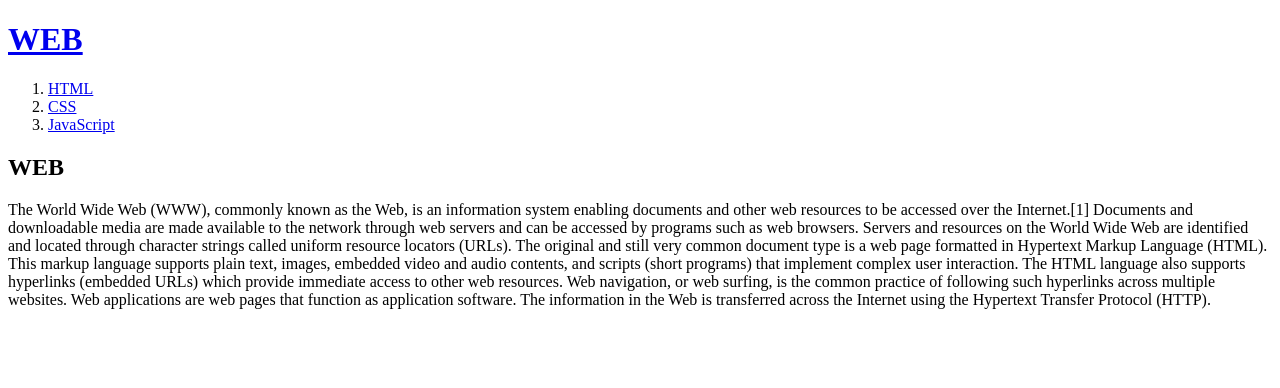
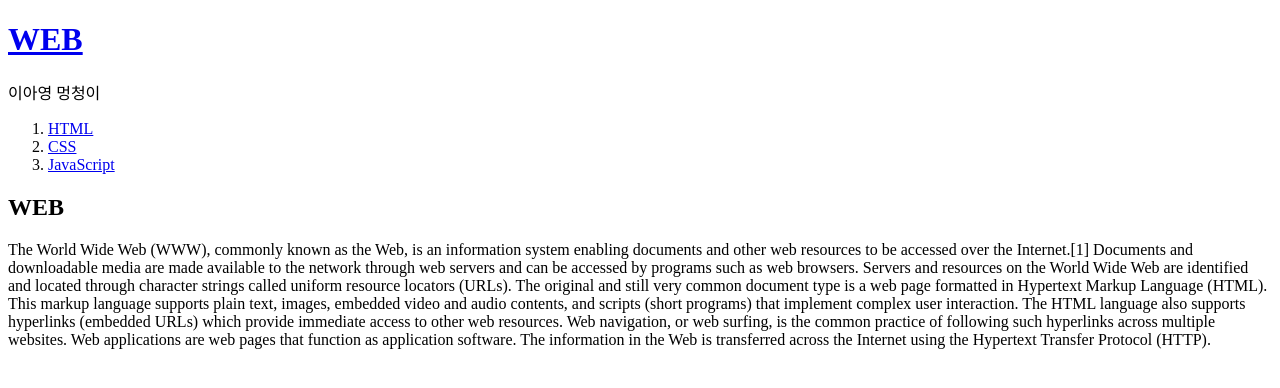
Before and after one commit to suwonverson/my-first-web-site, a plain HTML site: page index.html in a window 1280 px wide. Drawn offline with Linux system fonts and the light colour scheme.

Commit message:
Update index.html

```diff
--- a/index.html
+++ b/index.html
@@ -6,6 +6,7 @@
     </head>
     <body>
         <h1><a href="index.html">WEB</a></h1>
+        <p>이아영 멍청이</p>
         <ol>
             <li><a href="1.html">HTML</a></li>
             <li><a href="2.html">CSS</a></li>
```
